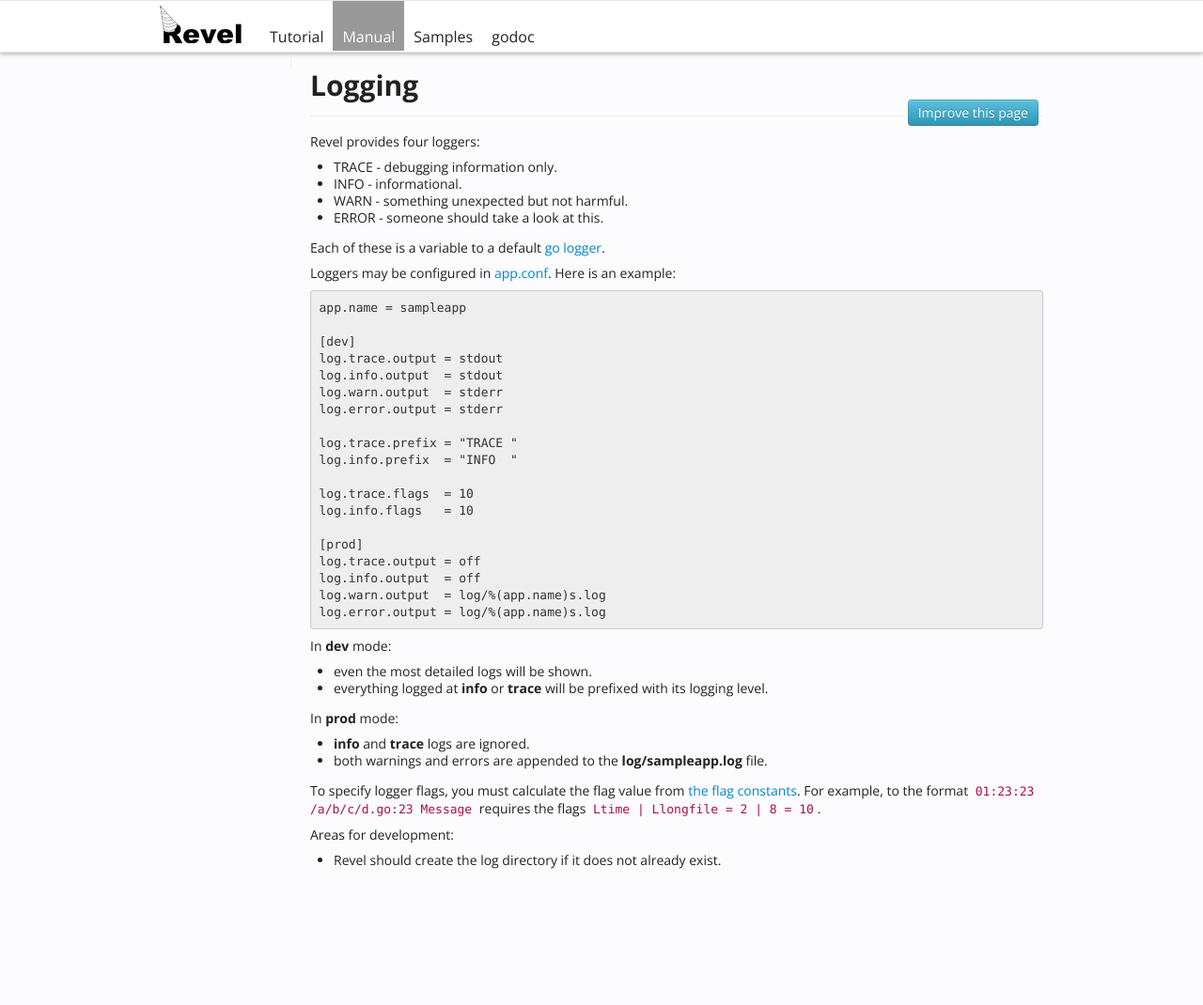
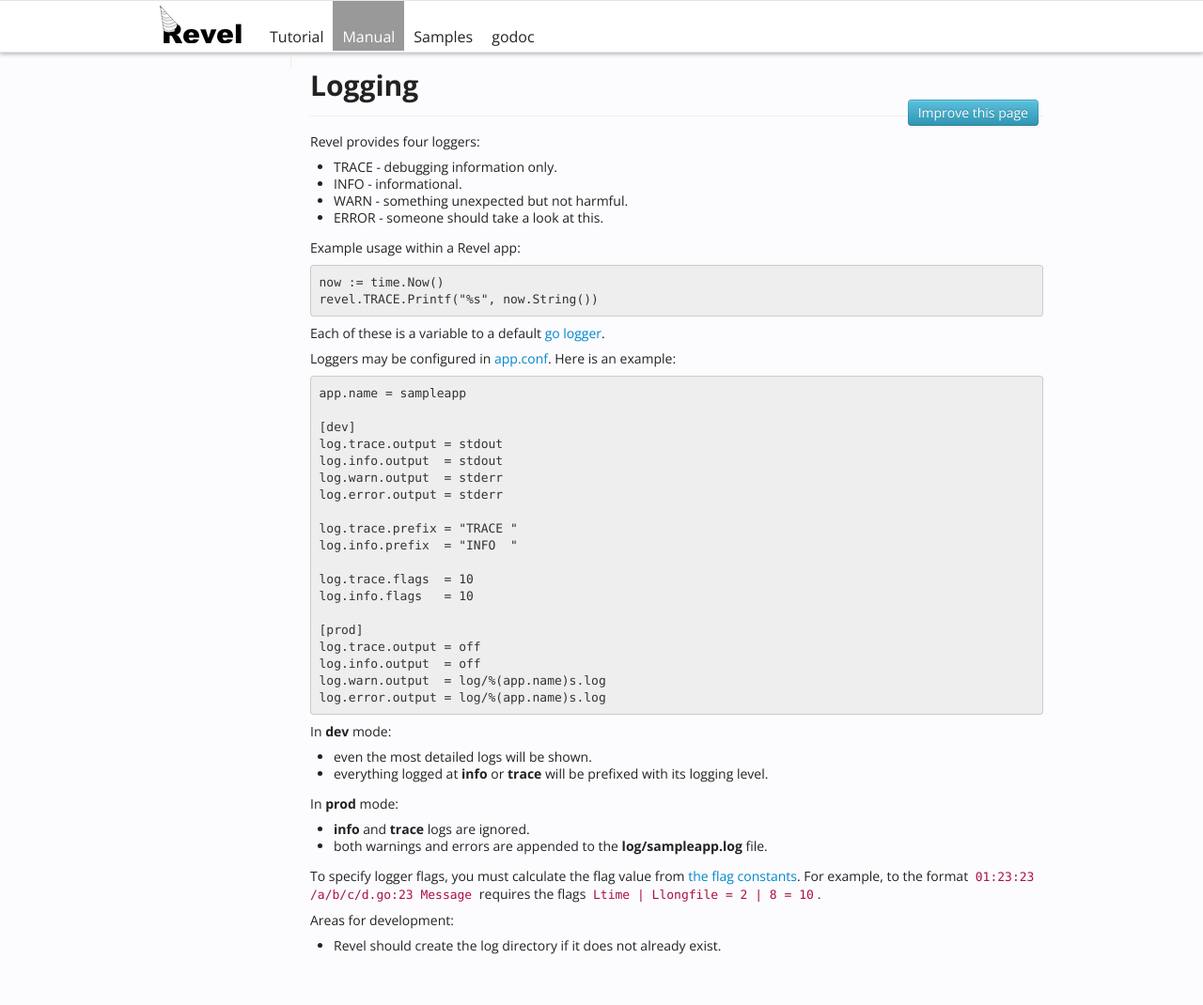
Before and after one commit to revel/revel, a Jekyll site: the page built from manual/logging.md, in a window 1280 px wide. Shown: the whole page at 94% size. Built offline with Jekyll 4.4.1, drawn with Linux system fonts in a browser that asks for light colours; before the commit the page ends 979 px from its top, so only the background shows below that.

Commit message:
Show example logger usage within a Revel app

```diff
--- a/manual/logging.md
+++ b/manual/logging.md
@@ -8,6 +8,11 @@ Revel provides four loggers:
 * INFO - informational.
 * WARN - something unexpected but not harmful.
 * ERROR - someone should take a look at this.
+
+Example usage within a Revel app:
+
+	now := time.Now()
+	revel.TRACE.Printf("%s", now.String())
 
 Each of these is a variable to a default [go logger](http://golang.org/pkg/log/).
 
```
